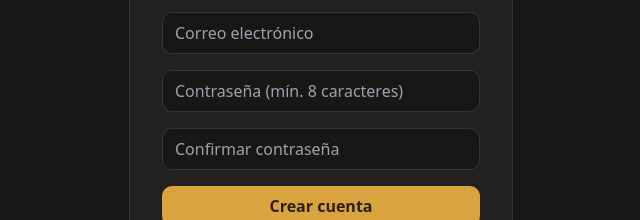
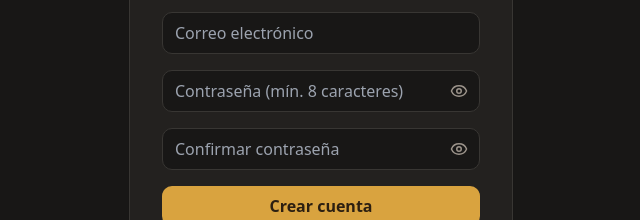
Before and after one commit to Juanma1701/StackLift-Lab, a React (Vite) app in the folder client/: page /register in a window 1280 px wide. Shown: the part 316-536 px from the top of the page, without its empty margins (319-959 px from the left). Built offline with nearby package versions, Linux system fonts and the light colour scheme; no server answers.

Commit message:
Más cambios

```diff
--- /dev/null
+++ b/client/src/components/PasswordInput.tsx
@@ -0,0 +1,26 @@
+import { useState, InputHTMLAttributes } from "react";
+import { Eye, EyeOff } from "lucide-react";
+
+type PasswordInputProps = Omit<InputHTMLAttributes<HTMLInputElement>, "type">;
+
+export function PasswordInput({ className = "", ...props }: PasswordInputProps) {
+  const [visible, setVisible] = useState(false);
+
+  return (
+    <div className="relative">
+      <input
+        {...props}
+        type={visible ? "text" : "password"}
+        className={`w-full bg-background border border-border rounded-md px-3 py-2 pr-10 text-foreground focus:outline-none focus:border-primary ${className}`}
+      />
+      <button
+        type="button"
+        onClick={() => setVisible((v) => !v)}
+        tabIndex={-1}
+        className="absolute right-3 top-1/2 -translate-y-1/2 text-muted-foreground hover:text-foreground transition-colors"
+      >
+        {visible ? <EyeOff size={18} /> : <Eye size={18} />}
+      </button>
+    </div>
+  );
+}
--- a/client/src/pages/Login.tsx
+++ b/client/src/pages/Login.tsx
@@ -1,6 +1,7 @@
 import { useState, FormEvent } from "react";
 import { Link, useNavigate } from "react-router-dom";
 import { useAuth } from "@/context/AuthContext";
+import { PasswordInput } from "@/components/PasswordInput";
 
 export function Login() {
   const { login } = useAuth();
@@ -32,10 +33,8 @@ export function Login() {
           value={email}
           onChange={(e) => setEmail(e.target.value)}
         />
-        <input
-          className="w-full bg-background border border-border rounded-md px-3 py-2 text-foreground focus:outline-none focus:border-primary"
+        <PasswordInput
           placeholder="Contraseña"
-          type="password"
           value={password}
           onChange={(e) => setPassword(e.target.value)}
         />
--- a/client/src/pages/Register.tsx
+++ b/client/src/pages/Register.tsx
@@ -1,6 +1,7 @@
 import { useState, FormEvent } from "react";
 import { Link, useNavigate } from "react-router-dom";
 import { useAuth } from "@/context/AuthContext";
+import { PasswordInput } from "@/components/PasswordInput";
 
 const EMAIL_REGEX = /^[^\s@]+@[^\s@]+\.[^\s@]+$/;
 
@@ -48,17 +49,13 @@ export function Register() {
           value={email}
           onChange={(e) => setEmail(e.target.value)}
         />
-        <input
-          className="w-full bg-background border border-border rounded-md px-3 py-2 text-foreground focus:outline-none focus:border-primary"
+        <PasswordInput
           placeholder="Contraseña (mín. 8 caracteres)"
-          type="password"
           value={password}
           onChange={(e) => setPassword(e.target.value)}
         />
-        <input
-          className="w-full bg-background border border-border rounded-md px-3 py-2 text-foreground focus:outline-none focus:border-primary"
+        <PasswordInput
           placeholder="Confirmar contraseña"
-          type="password"
           value={confirm}
           onChange={(e) => setConfirm(e.target.value)}
         />
--- a/client/src/pages/ResetPassword.tsx
+++ b/client/src/pages/ResetPassword.tsx
@@ -1,6 +1,7 @@
 import { useState } from "react";
 import { useNavigate, useSearchParams, Link } from "react-router-dom";
 import { api } from "@/lib/api";
+import { PasswordInput } from "@/components/PasswordInput";
 
 export function ResetPassword() {
   const [searchParams] = useSearchParams();
@@ -51,19 +52,17 @@ export function ResetPassword() {
         <h1 className="text-2xl font-condensed font-bold text-foreground">Nueva contraseña</h1>
 
         <form onSubmit={handleSubmit} className="space-y-3">
-          <input
-            type="password"
+          <PasswordInput
             required
             placeholder="Nueva contraseña"
-            className="w-full bg-background border border-border rounded-md px-3 py-2 text-sm text-foreground focus:outline-none focus:border-primary"
+            className="text-sm"
             value={newPassword}
             onChange={(e) => setNewPassword(e.target.value)}
           />
-          <input
-            type="password"
+          <PasswordInput
             required
             placeholder="Confirmar contraseña"
-            className="w-full bg-background border border-border rounded-md px-3 py-2 text-sm text-foreground focus:outline-none focus:border-primary"
+            className="text-sm"
             value={confirm}
             onChange={(e) => setConfirm(e.target.value)}
           />
```
